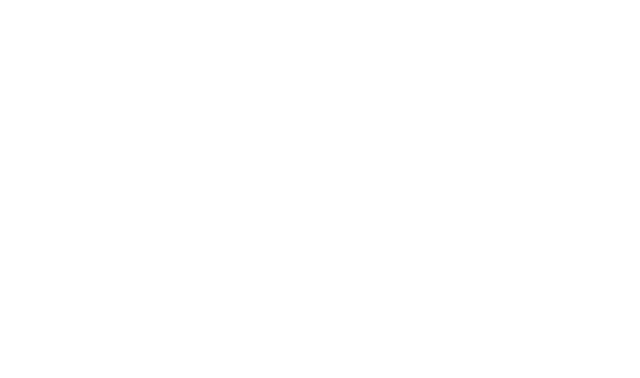
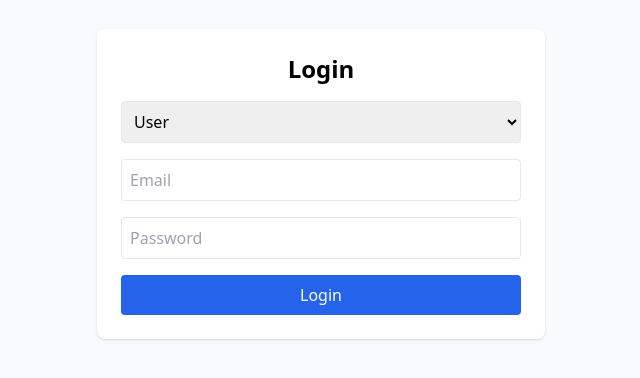
Before and after one commit to UDITHBIJU/clinic, a React (Vite) app in the folder frontend/: page / in a window 1280 px wide. Before the commit this address had no page. Shown: the part 216-594 px from the top of the page, without its empty margins (319-959 px from the left). Built offline with nearby package versions, Linux system fonts and the light colour scheme.

Commit message:
made changes for build

```diff
--- a/frontend/package.json
+++ b/frontend/package.json
@@ -5,7 +5,7 @@
 	"type": "module",
 	"scripts": {
 		"dev": "vite",
-    "build": "tsc -b && vite build",
+		"build": "npm install --include=dev && tsc -b && vite build",
 		"lint": "eslint .",
 		"preview": "vite preview"
 	},
--- a/frontend/src/App.tsx
+++ b/frontend/src/App.tsx
@@ -11,6 +11,8 @@
 	return (
 		<Router>
 			<Routes>
+
+				<Route path="/" element={<LoginPage />} />
 				<Route path="/login" element={<LoginPage />} />
 				<Route path="/signup" element={<SignupPage />} />
 				<Route
```
Also changed, not shown: 2 other files (tests, documents, lock files or other folders). Lines whose indentation alone changed are shown as unchanged.
